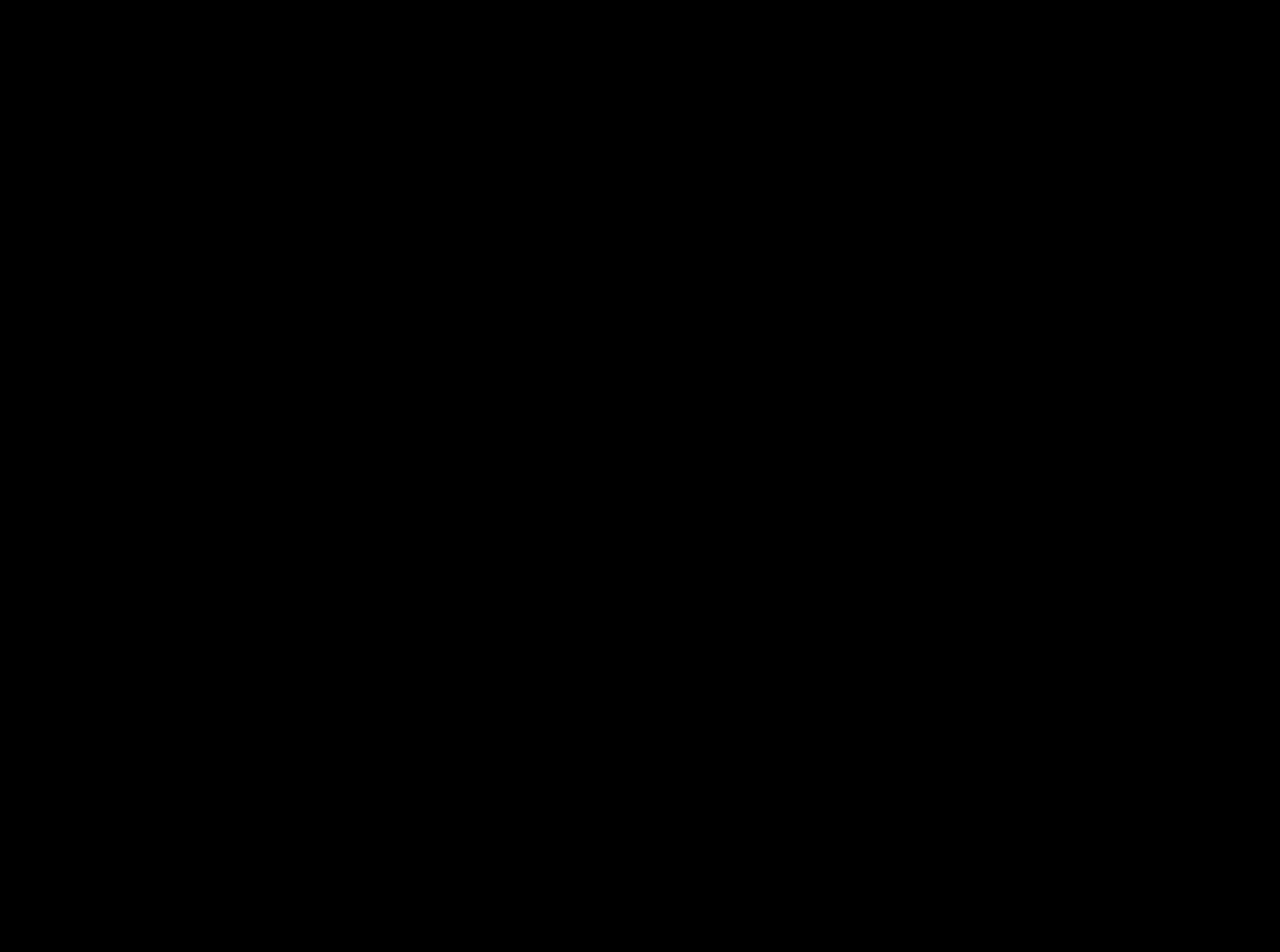
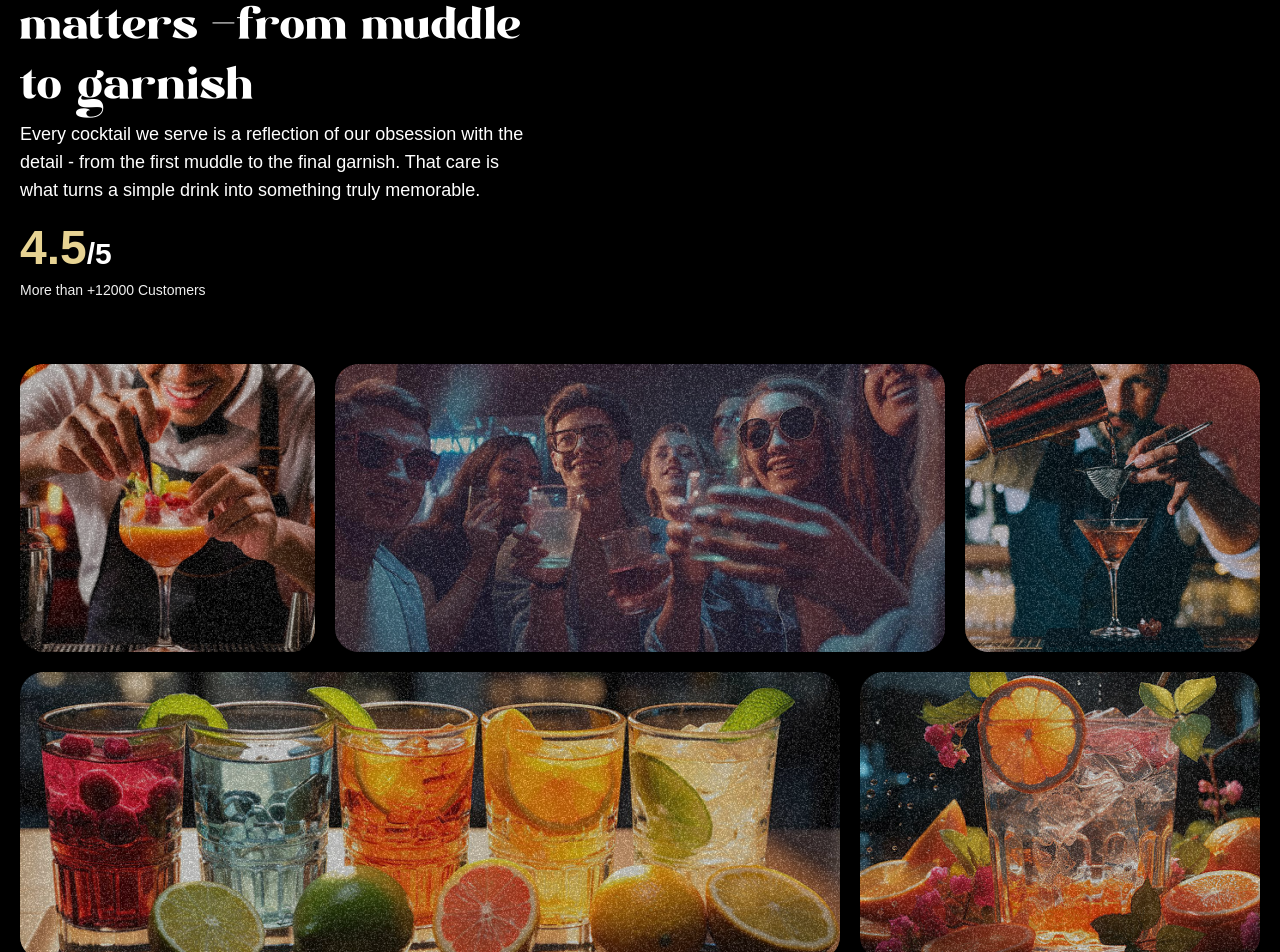
Before and after one commit to kanishk-singh19/GSAP_cocktails, a React (Vite) app: page / in a window 1280 px wide. Shown: the part 1840-2792 px from the top of the page. Before the commit the page ends 1600 px from the top, so only its background shows below. Built offline with nearby package versions, Linux system fonts and the light colour scheme; a web font is replaced by a local one.

Commit message:
implemented the about section

```diff
--- a/src/App.jsx
+++ b/src/App.jsx
@@ -4,6 +4,7 @@
 import Navbar from './components/Navbar.jsx'
 import Hero from './components/hero.jsx'
 import Cocktails from './components/Cocktails.jsx'
+import About from './components/About.jsx'
 
 
 gsap.registerPlugin(ScrollTrigger,SplitText)
@@ -13,6 +14,7 @@
       <Navbar />
       <Hero />
       <Cocktails />
+      <About />
     </main>
   )
 }
--- /dev/null
+++ b/src/components/About.jsx
@@ -0,0 +1,88 @@
+import React from "react";
+import gsap from "gsap";
+import { SplitText } from "gsap/all";
+import { useGSAP } from "@gsap/react";
+
+
+const About = () => {
+    useGSAP(()=>{
+        const titleSplit = SplitText.create('#about h2',{
+            type:'words',
+
+        })
+        const scrollTimeline = gsap.timeline({
+            scrollTrigger:{
+                trigger:'#about',
+                start:'top center',
+            }
+        })
+        scrollTimeline
+            .from(titleSplit.words, {
+                opacity:0, duration:1, yPercent:100,ease:'expo.out', stagger:0.02,
+            })
+            .from('.top-grid div, .bottom-grid div', {
+                opacity:0,
+                duration:1,
+                ease:'power1.inOut',
+                stagger:0.04,
+
+            },'-=0.5')
+    })
+  return (
+    <div id="about">
+      <div className="mb-16 md:px-0 px-5">
+        <div className="content">
+          <div className="md:col-span-5">
+            <p className="badge">Best Cocktails</p>
+            <h2>
+              Where every detail matters <span className="text-white">-</span>
+              from muddle to garnish
+            </h2>
+            <div className="sub-content">
+              <p>
+                Every cocktail we serve is a reflection of our obsession with
+                the detail - from the first muddle to the final garnish. That
+                care is what turns a simple drink into something truly
+                memorable.
+              </p>
+              <div>
+                <p className="md:text-3xl text-xl font-bold">
+                  <span>4.5</span>/5
+                </p>
+                <p className="text-sm text-white-100">
+                  More than +12000 Customers
+                </p>
+              </div>
+            </div>
+          </div>
+        </div>
+      </div>
+      <div className="top-grid">
+        <div className="md:col-span-3">
+          <div className="noisy" />
+          <img src="/images/abt1.png" alt="grid-img-1" />
+        </div>
+        <div className="md:col-span-6">
+          <div className="noisy" />
+          <img src="/images/abt2.png" alt="grid-img-1" />
+        </div>
+        <div className="md:col-span-3">
+          <div className="noisy" />
+          <img src="/images/abt5.png" alt="grid-img-1" />
+        </div>
+      </div>
+      <div className="bottom-grid">
+        <div className="md:col-span-8">
+          <div className="noisy" />
+          <img src="/images/abt3.png" alt="grid-img-1" />
+        </div>
+        <div className="md:col-span-4">
+          <div className="noisy" />
+          <img src="/images/abt4.png" alt="grid-img-1" />
+        </div>
+      </div>
+    </div>
+  );
+};
+
+export default About;
```
